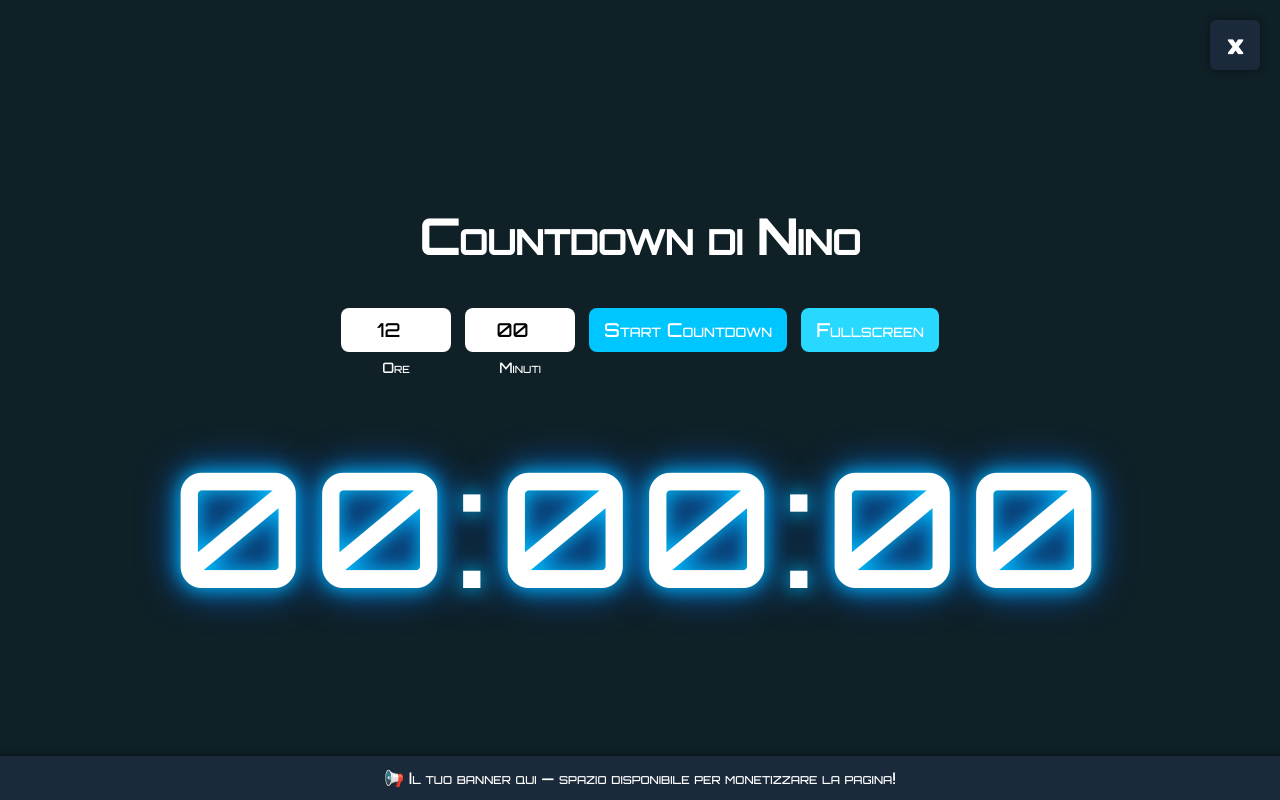
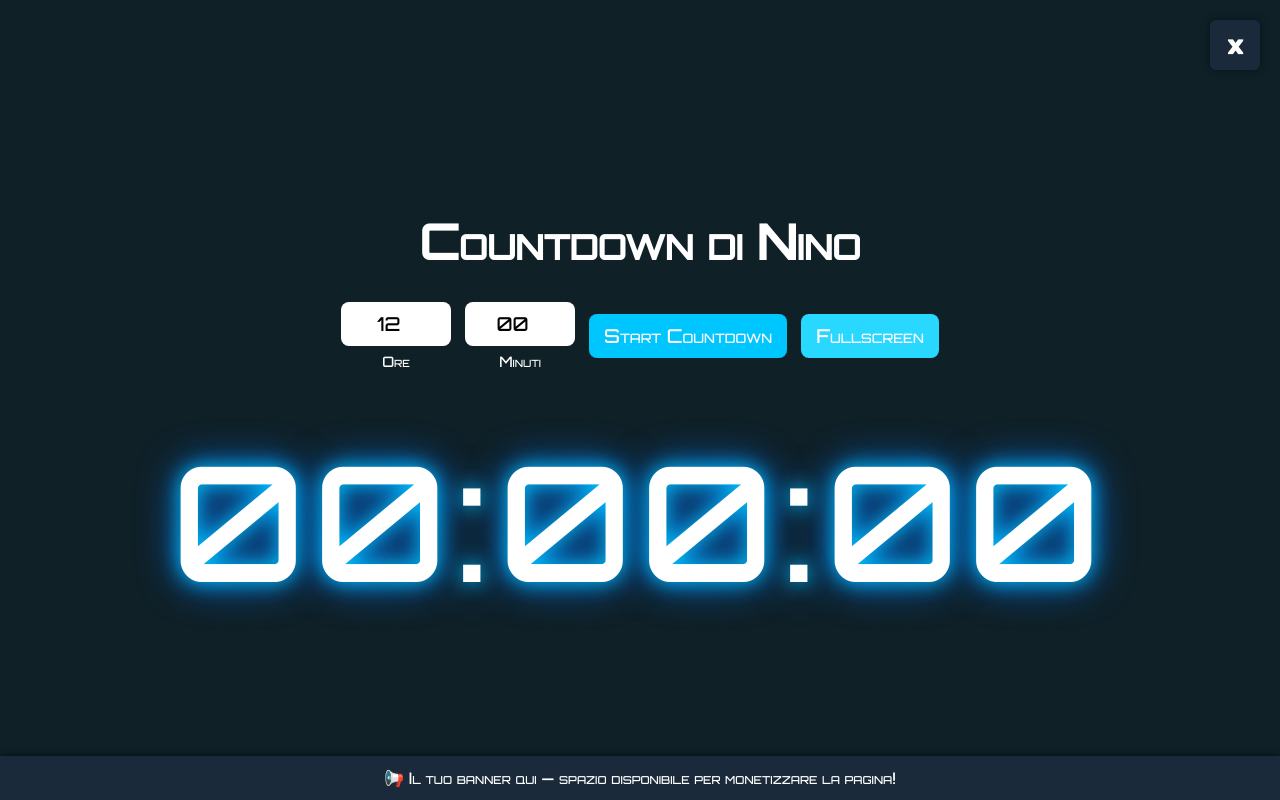
Before and after one commit to Ninolestat/Countdown, a plain HTML site: page index.html in a window 1280 px wide. Drawn offline with Linux system fonts and the light colour scheme.

Commit message:
Add files via upload

```diff
--- a/index.html
+++ b/index.html
@@ -32,7 +32,7 @@
       margin-bottom: 20px;
       flex-wrap: wrap;
       justify-content: center;
-      align-items: baseline;
+      align-items: center;
     }
 
     .input-group {
@@ -65,7 +65,6 @@
     .button-group {
       display: flex;
       align-items: center;
-      height: 66px;
     }
 
     button {
```
